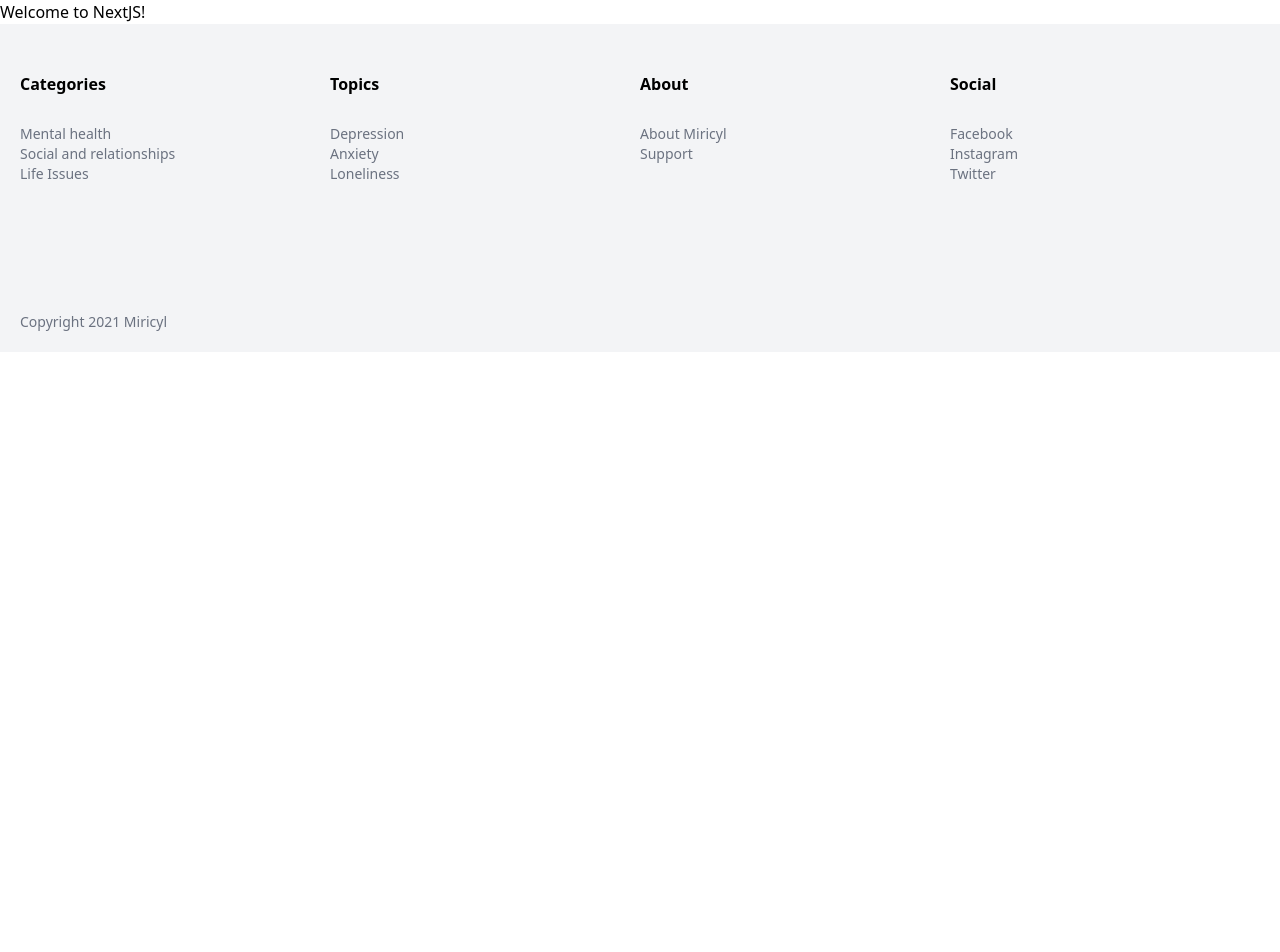
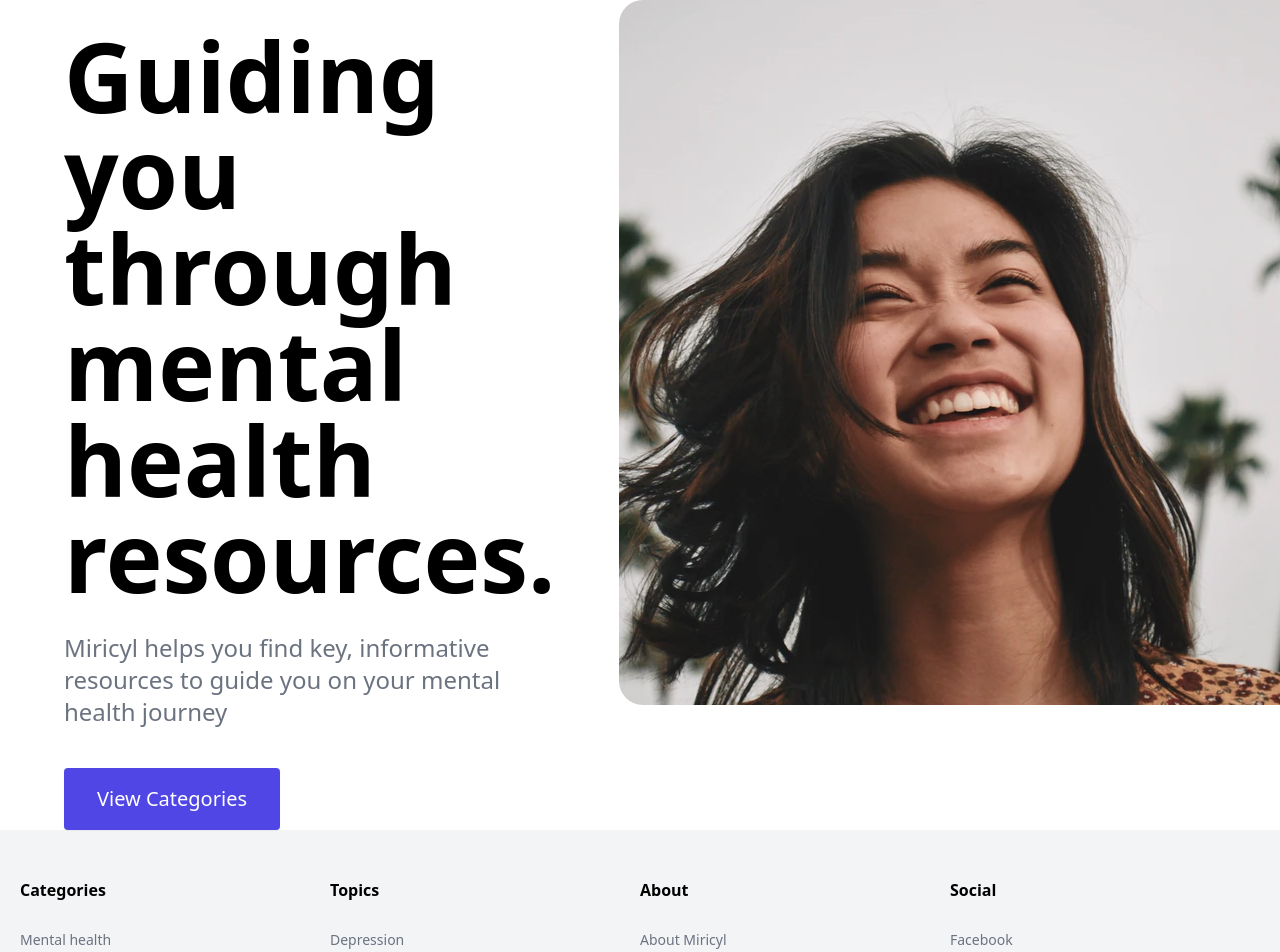
Before and after one commit to codingduckscyf/miricyl, a Next.js app: page / in a window 1280 px wide. Shown: the top 952 px of the page. Before the commit the page ends 800 px from the top, so only its background shows below. Built offline with nearby package versions, Linux system fonts and the light colour scheme.

Commit message:
COD-32-Page Header Component

```diff
--- /dev/null
+++ b/components/Buttons/Button.js
@@ -0,0 +1,14 @@
+const Button = ({ caption }) => {
+  return (
+    <div className="items-center">
+      <button
+        type="button"
+        className=" inline-flex items-center px-8 py-4 border border-transparent text-xl font-medium rounded shadow-sm text-white bg-indigo-600 hover:bg-indigo-700 focus:outline-none focus:ring-2 focus:ring-offset-2 focus:ring-indigo-500 mt-10"
+      >
+        {caption}
+      </button>
+    </div>
+  );
+};
+
+export default Button;
--- /dev/null
+++ b/components/Header/index.js
@@ -0,0 +1,22 @@
+import Image from "next/image";
+import Button from "../Buttons/Button";
+
+const Header = ({ pageHeader }) => {
+  const { backgroundColour, imgSrc, imgAlt, title, caption } = pageHeader;
+  return (
+    <header>
+      <div className="flex justify-between">
+        <div className="self-center mx-16 w-1/2">
+          <h2 className="py-7 font-bold text-8xl">{title}</h2>
+          <p className=" text-2xl text-gray-500">{caption}</p>
+          <Button caption={"View Categories"} />
+        </div>
+        <div className="md:flex-shrink-0 h-full">
+          <Image className=" rounded-l-3xl" src={imgSrc} alt={imgAlt} />
+        </div>
+      </div>
+    </header>
+  );
+};
+
+export default Header;
--- a/pages/index.js
+++ b/pages/index.js
@@ -1,9 +1,21 @@
 import Footer from "~/components/Footer";
+import Header from "~/components/Header";
+import headerImg from "../public/images/headerImg.jpeg";
+import Image from "next/image"
+
+const pageHeader = {
+  backgroundColour: "yellow",
+  imgSrc: headerImg,
+  imgAlt: "girl on a beach",
+  title: "Guiding you through mental health resources.",
+  caption:
+    "Miricyl helps you find key, informative resources to guide you on your mental health journey",
+};
 
 const Index = () => {
   return (
     <div>
-      <h2>Welcome to NextJS!</h2>
+      <Header pageHeader={pageHeader} />
       <Footer />
     </div>
   );
```
Also changed, not shown: components/Header/index.css (added), public/images/girl.jpeg (added), public/images/headerImg.jpeg (added), styles/index.css (line endings or trailing spaces).
